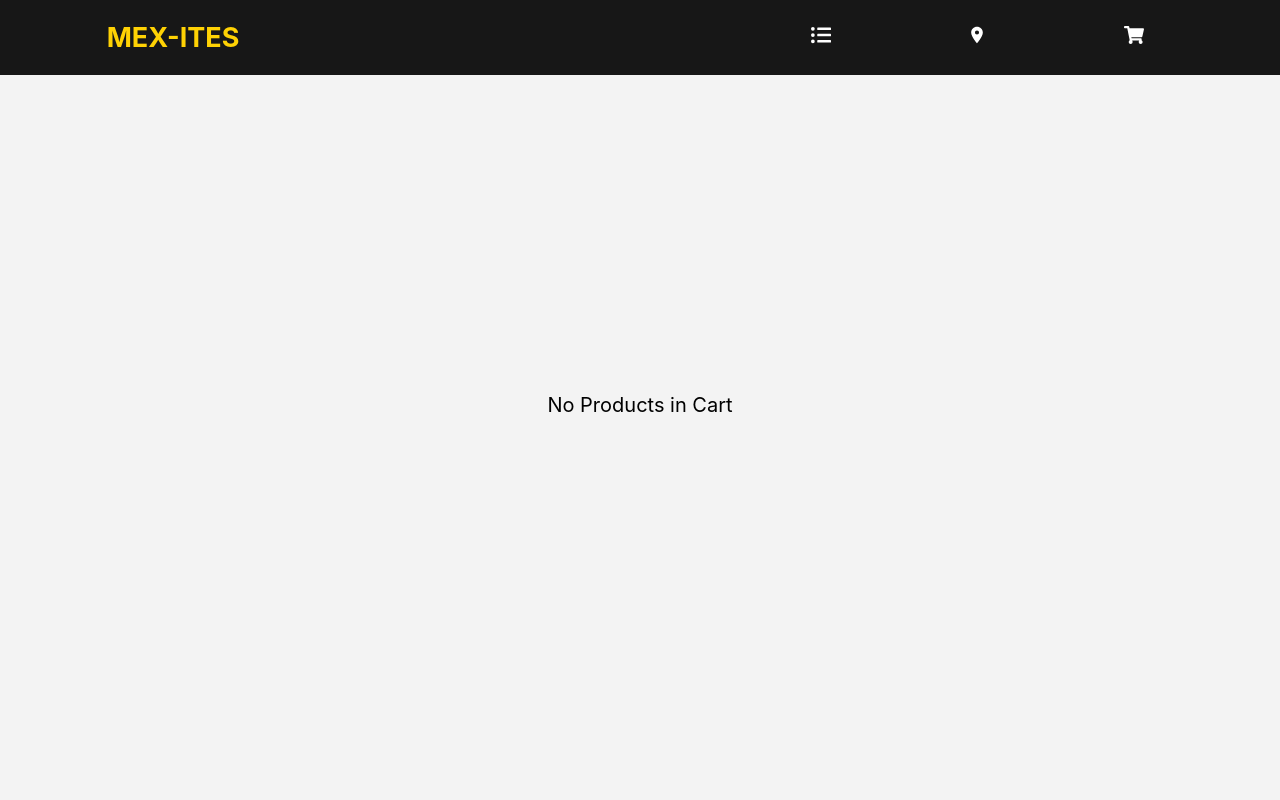
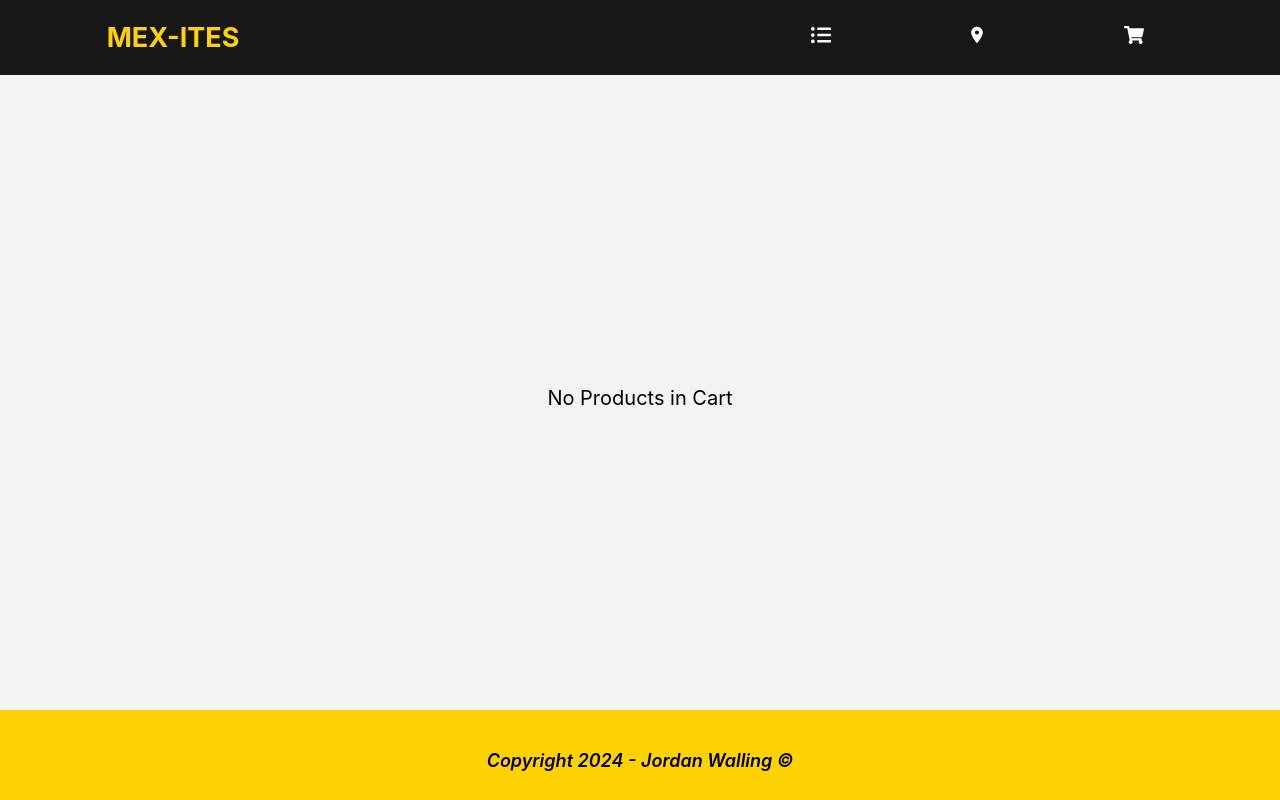
Before and after one commit to JordanWalling/mexi-ites, a React (Create React App) app: page /cart in a window 1280 px wide. Shown: the top 800 px of the page. Built offline with nearby package versions, Linux system fonts and the light colour scheme.

Commit message:
Clean up layout for cart page

```diff
--- a/src/pages/Cart/CartPage.css
+++ b/src/pages/Cart/CartPage.css
@@ -5,9 +5,10 @@
 }
 .cart__item-container {
   width: 100%;
-  /* height: 25vh; */
+  height: 100%;
   max-width: 768px;
   margin: 0 auto;
+  margin-bottom: 25px;
   padding: 10px;
   background-color: #fff;
 }
@@ -98,13 +99,13 @@
 }
 
 .cart__no-products {
-  height: 100vh;
+  height: calc(100vh - 175px);
   width: 100%;
   display: flex;
   justify-content: center;
   align-items: center;
   font-size: 20px;
-  padding-bottom: 20vh;
+  /* padding-bottom: 20vh; */
 }
 
 .cart__all-items-price h3 {
```
